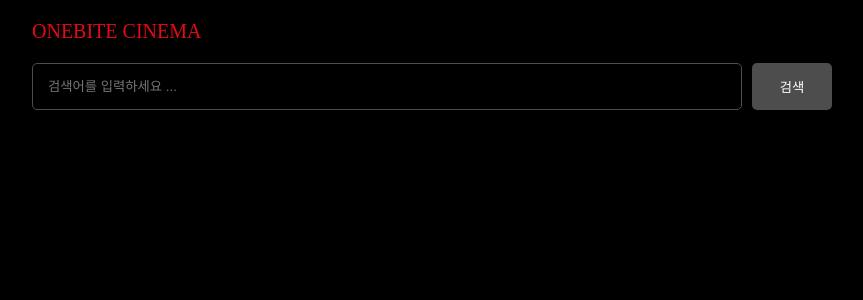
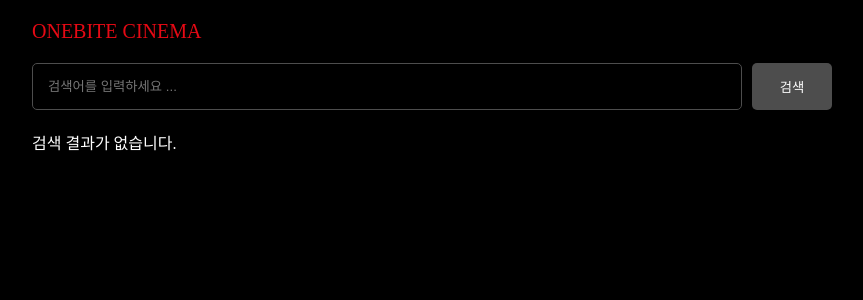
Before and after one commit to bitnalchan92/onebite_cinema, a Next.js app: page /search in a window 1280 px wide. Shown: the top 300 px of the page, without its empty margins (208-1071 px from the left). Built offline with nearby package versions, Linux system fonts and the light colour scheme.

Commit message:
일부 수정

```diff
--- a/src/pages/search/index.tsx
+++ b/src/pages/search/index.tsx
@@ -13,6 +13,12 @@ export default function Page() {
   const searchedMovies: MovieData[]
     = movies.filter(movie => movie.title.includes(q));
 
+  if (searchedMovies.length === 0 ) {
+    return (
+      <div>검색 결과가 없습니다.</div>
+    );
+  }
+
   return (
     <div className={style.container}>
       {searchedMovies.map((movie) => <img src={movie.posterImgUrl} alt={movie.title}/>)}
```
